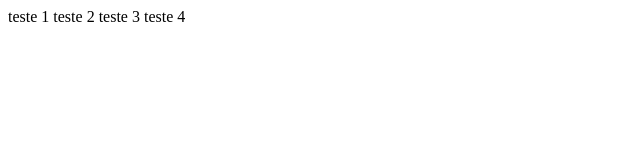
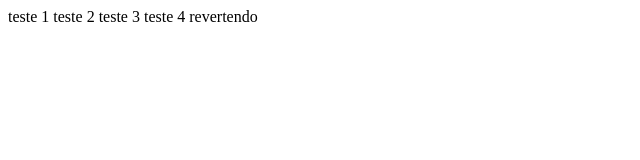
Before and after one commit to gewald1990/git_study, a plain HTML site: page index.html in a window 1280 px wide. Shown: the full height of the page, 0-640 px from the left. Drawn offline with Linux system fonts and the light colour scheme.

Commit message:
commitando para ser feito revert

```diff
--- a/index.html
+++ b/index.html
@@ -8,6 +8,7 @@
         teste 2
         teste 3
         teste 4
+        revertendo
     </body>
 
 </html>
```
